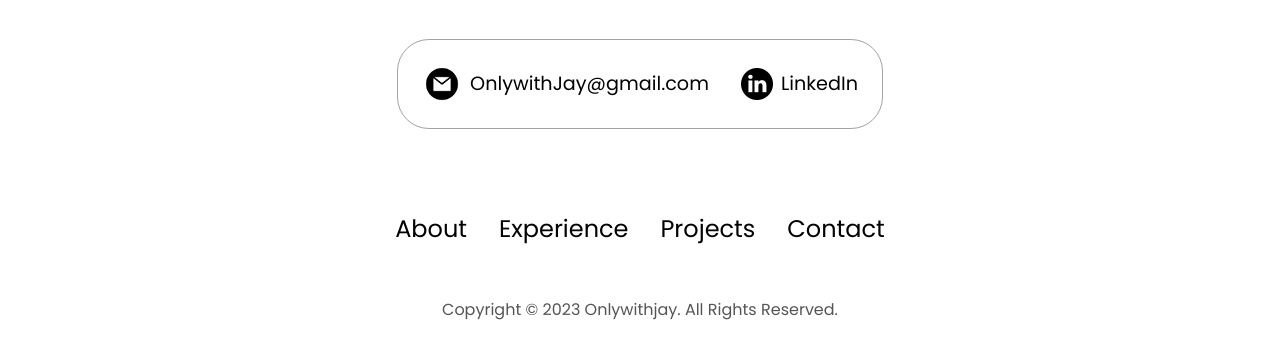
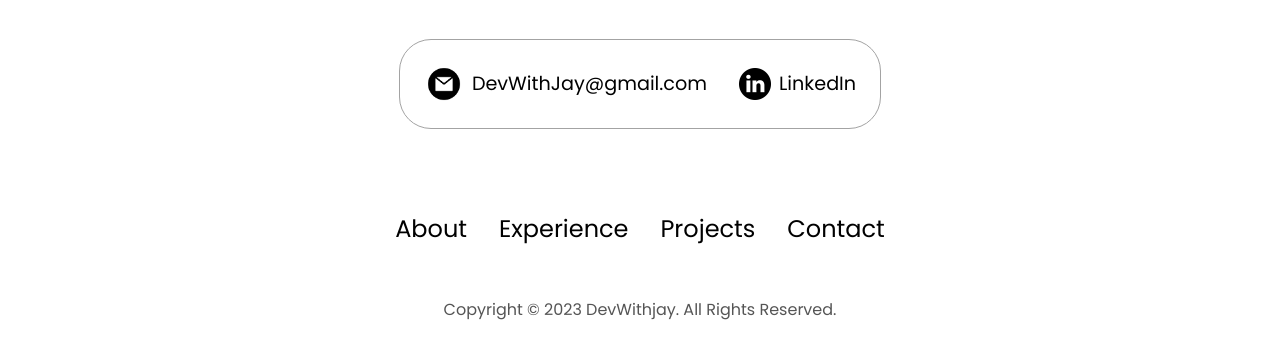
Before and after one commit to NightMadeCoder/My-first-portfolio, a plain HTML site: page index.html in a window 1280 px wide. Shown: the part 3915-4274 px from the top of the page. Drawn offline with Linux system fonts and the light colour scheme.

```diff
--- a/index.html
+++ b/index.html
@@ -316,7 +316,7 @@
             alt="Email icon"
             class="icon contact-icon email-icon"
           />
-          <p><a href="mailto:sulaimanabduljalal@gmail.com">OnlywithJay@gmail.com</a></p>
+          <p><a href="mailto:sulaimanabduljalal@gmail.com">DevWithJay@gmail.com</a></p>
         </div>
         <div class="contact-info-container">
           <img
@@ -339,7 +339,7 @@
           </ul>
         </div>
       </nav>
-      <p>Copyright &#169; 2023 Onlywithjay. All Rights Reserved.</p>
+      <p>Copyright &#169; 2023 DevWithjay. All Rights Reserved.</p>
     </footer>
     <script src="script.js"></script>
   </body>
```
